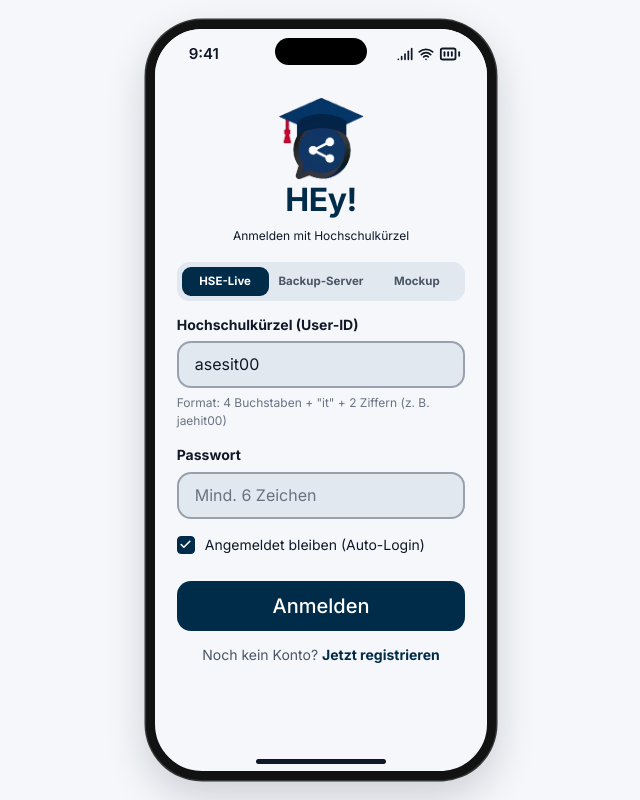
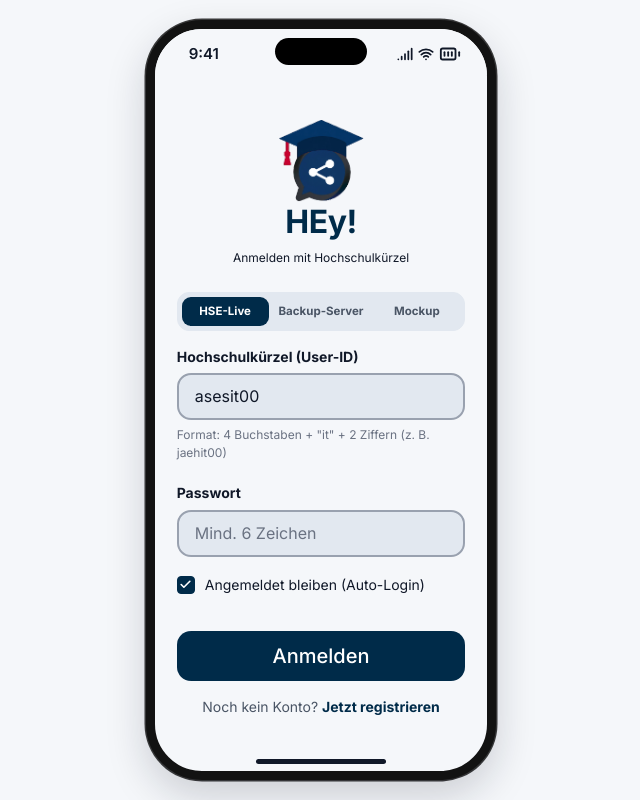
Before and after one commit to BranDIO0/mobile_application_chat, a React (Vite) app: page / in a window 1280 px wide. Shown: the whole page, without its empty margins (319-959 px from the left). Built offline with nearby package versions, Linux system fonts and the light colour scheme.

Commit message:
style(auth): refine login form spacing

```diff
--- a/src/screens/Auth.tsx
+++ b/src/screens/Auth.tsx
@@ -77,6 +77,7 @@ function ModePillSelector({ disabled }: { disabled?: boolean }) {
 
   return (
     <div
+      className="server-mode-selector"
       style={{
         display: 'grid',
         gridTemplateColumns: '1fr 1fr 1fr',
@@ -131,7 +132,7 @@ export function Login() {
       <StatusBar />
       <form
         className="form-body"
-        style={{ paddingTop: 22, gap: 14 }}
+        style={{ paddingTop: 44, gap: 16 }}
         onSubmit={async (e) => {
           e.preventDefault();
           if (loading) return;
@@ -143,7 +144,7 @@ export function Login() {
           setLoading(false);
         }}
       >
-        <div className="brand" style={{ marginBottom: 4 }}>
+        <div className="brand" style={{ marginBottom: 10 }}>
           <img src={LOGO_SRC} alt="HEy! Logo" />
           <div className="brand-name">HEy!</div>
           <div className="brand-sub">Anmelden mit Hochschulkürzel</div>
@@ -168,7 +169,7 @@ export function Login() {
           />
           <span className="hint">Format: 4 Buchstaben + &quot;it&quot; + 2 Ziffern (z. B. jaehit00)</span>
         </div>
-        <div className="field" style={{ marginTop: 2 }}>
+        <div className="field" style={{ marginTop: 6 }}>
           <label htmlFor="l-pw">Passwort</label>
           <input
             id="l-pw"
@@ -188,7 +189,7 @@ export function Login() {
         <Checkbox on={keep} onChange={setKeep}>
           Angemeldet bleiben (Auto-Login)
         </Checkbox>
-        <button type="submit" className="btn-primary" style={{ marginTop: 10 }} disabled={loading}>
+        <button type="submit" className="btn-primary" style={{ marginTop: 18 }} disabled={loading}>
           {loading ? 'Anmelden…' : 'Anmelden'}
         </button>
         <div className="link-row">
```
